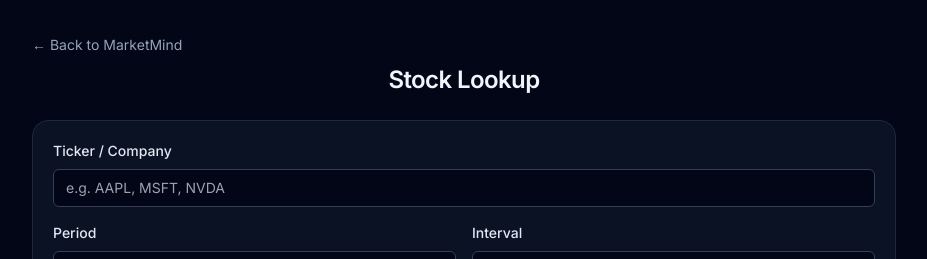
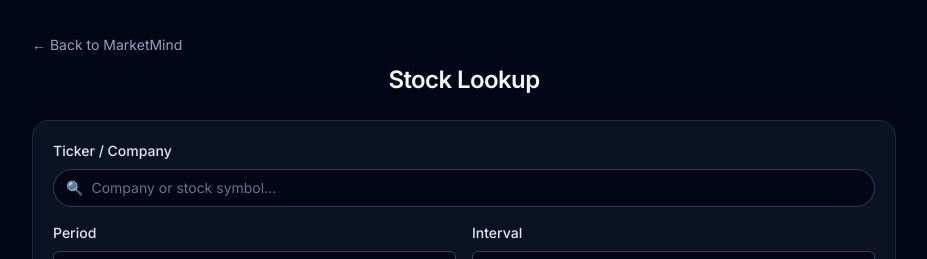
Before and after one commit to marketmind-service/frontend, a Next.js app: page /lookup in a window 1280 px wide. Shown: the top 259 px of the page, without its empty margins (176-1103 px from the left). Built offline with nearby package versions, Linux system fonts and the light colour scheme.

Commit message:
sma/ema progress

```diff
--- a/app/lookup/page.tsx
+++ b/app/lookup/page.tsx
@@ -47,6 +47,15 @@ type PricePoint = {
 
 const PERIOD_OPTIONS = ["1d", "5d", "1mo", "6mo", "1y", "5y", "max"];
 const INTERVAL_OPTIONS = ["1m", "5m", "15m", "1d"];
+
+// Simple hard-coded trending list for the dropdown
+const TRENDING_STOCKS = [
+  { symbol: "NVDA", name: "NVIDIA Corporation", type: "Stock" },
+  { symbol: "GOOGL", name: "Alphabet Inc.", type: "Stock" },
+  { symbol: "META", name: "Meta Platforms, Inc.", type: "Stock" },
+  { symbol: "AMD", name: "Advanced Micro Devices, Inc.", type: "Stock" },
+  { symbol: "TSLA", name: "Tesla, Inc.", type: "Stock" },
+];
 
 // Convert tail_ohlcv dict into a sorted array of { time, close }
 function buildChartData(
@@ -165,17 +174,10 @@ export default function LookupPage() {
             <label className="block text-sm font-medium text-slate-200">
               Ticker / Company
             </label>
-            <input
-              className="w-full rounded-md bg-slate-950 border border-slate-700 px-3 py-2 text-sm outline-none focus:border-sky-500"
-              placeholder="e.g. AAPL, MSFT, NVDA"
+            <TickerSearch
               value={ticker}
-              onChange={(e) => setTicker(e.target.value.toUpperCase())}
-              onKeyDown={(e) => {
-                if (e.key === "Enter") {
-                  e.preventDefault();
-                  handleLookup();
-                }
-              }}
+              onChange={(v) => setTicker(v.toUpperCase())}
+              onSubmit={handleLookup}
             />
           </div>
 
@@ -356,3 +358,112 @@ function PriceChart({ history }: { history: PricePoint[] }) {
     </div>
   );
 }
+
+/* ------------------------------
+   Search bar with trending + suggestions
+   ------------------------------ */
+
+type TickerSearchProps = {
+  value: string;
+  onChange: (val: string) => void;
+  onSubmit: () => void;
+};
+
+function TickerSearch({ value, onChange, onSubmit }: TickerSearchProps) {
+  const [focused, setFocused] = useState(false);
+
+  const query = value.trim();
+  const upperQuery = query.toUpperCase();
+
+  let suggestions = TRENDING_STOCKS;
+
+  if (upperQuery) {
+    const startsWith = TRENDING_STOCKS.filter((s) =>
+      s.symbol.startsWith(upperQuery)
+    );
+    const nameMatch = TRENDING_STOCKS.filter(
+      (s) =>
+        !startsWith.includes(s) &&
+        s.name.toUpperCase().includes(upperQuery)
+    );
+    suggestions = [...startsWith, ...nameMatch];
+  }
+
+  // Always cap at 4 results
+  suggestions = suggestions.slice(0, 4);
+
+  const showDropdown = focused && suggestions.length > 0;
+
+  function handleClear() {
+    onChange("");
+  }
+
+  return (
+    <div className="relative">
+      <div className="flex items-center rounded-full bg-slate-950 border border-slate-700 px-3 py-2 text-sm focus-within:border-sky-500">
+        {/* search icon */}
+        <span className="mr-2 text-slate-500">🔍</span>
+        <input
+          className="flex-1 bg-transparent outline-none text-slate-100 placeholder:text-slate-500"
+          placeholder="Company or stock symbol..."
+          value={value}
+          onChange={(e) => onChange(e.target.value)}
+          onFocus={() => setFocused(true)}
+          onBlur={() => {
+            // small timeout so clicks on suggestions still register
+            setTimeout(() => setFocused(false), 100);
+          }}
+          onKeyDown={(e) => {
+            if (e.key === "Enter") {
+              e.preventDefault();
+              onSubmit();
+            } else if (e.key === "Escape") {
+              handleClear();
+            }
+          }}
+        />
+        {/* clear button */}
+        {value && (
+          <button
+            type="button"
+            onClick={handleClear}
+            className="ml-2 text-slate-400 hover:text-slate-200 text-xs"
+          >
+            ✕
+          </button>
+        )}
+      </div>
+
+      {showDropdown && (
+        <div className="absolute z-20 mt-1 w-full rounded-xl bg-slate-950 border border-slate-800 shadow-lg text-sm overflow-hidden">
+          {!upperQuery && (
+            <div className="px-3 py-2 text-xs font-semibold text-slate-400 border-b border-slate-800">
+              Trending
+            </div>
+          )}
+          <ul>
+            {suggestions.map((s) => (
+              <li
+                key={s.symbol}
+                className="flex items-center justify-between px-3 py-2 hover:bg-slate-900 cursor-pointer"
+                onMouseDown={(e) => {
+                  // onMouseDown so it fires before input blur
+                  e.preventDefault();
+                  onChange(s.symbol);
+                }}
+              >
+                <div className="flex flex-col">
+                  <span className="font-semibold text-slate-100">
+                    {s.symbol}
+                  </span>
+                  <span className="text-xs text-slate-400">{s.name}</span>
+                </div>
+                <span className="text-xs text-slate-500">{s.type}</span>
+              </li>
+            ))}
+          </ul>
+        </div>
+      )}
+    </div>
+  );
+}
--- a/app/sma-ema/page.tsx
+++ b/app/sma-ema/page.tsx
@@ -141,7 +141,7 @@ const PERIOD_OPTIONS = ["1d", "5d", "1mo", "6mo", "1y", "5y", "max"];
 const INTERVAL_OPTIONS = ["1m", "5m", "15m", "1d"];
 
 export default function SmaEmaPage() {
-  const [ticker, setTicker] = useState("AAPL");
+  const [ticker, setTicker] = useState("");
   const [period, setPeriod] = useState("1d");
   const [interval, setInterval] = useState("5m");
 
```
